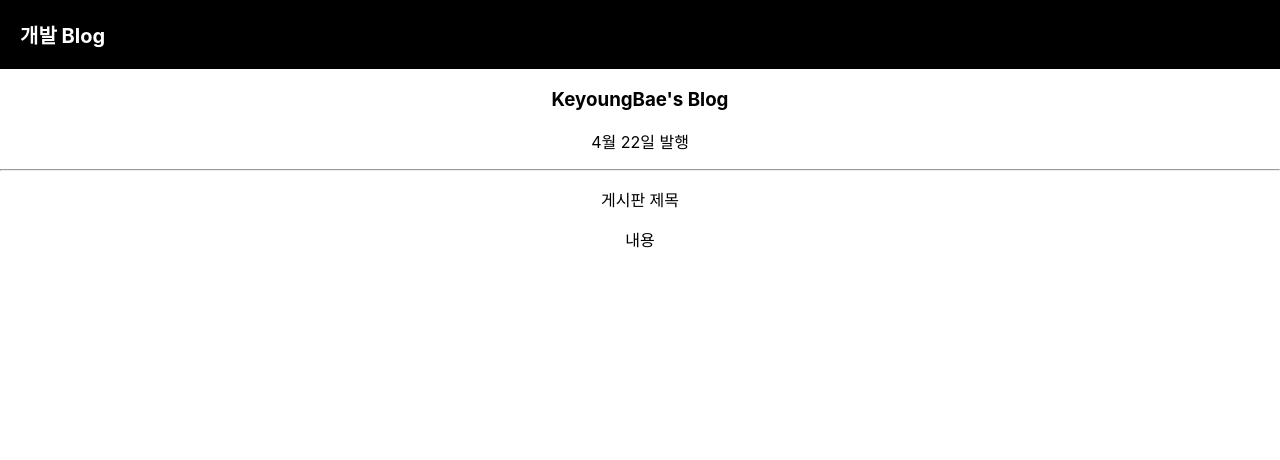
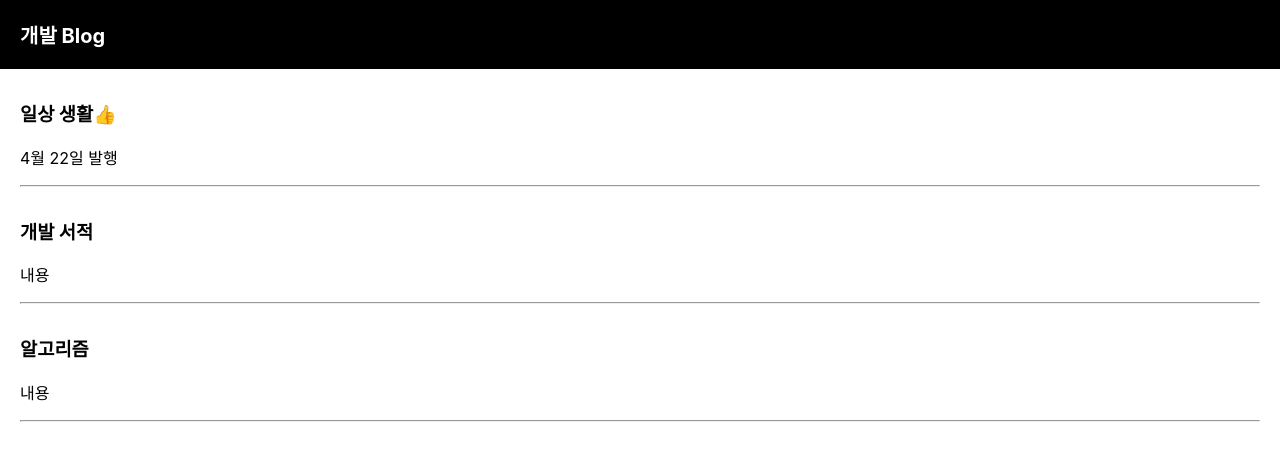
Before and after one commit to rudqo14/practiceReact, a React (Create React App) app: page / in a window 1280 px wide. Shown: the top 460 px of the page. Built offline with nearby package versions, Linux system fonts and the light colour scheme.

Commit message:
Add: LikeBtn을 눌러 숫자변경

```diff
--- a/src/App.js
+++ b/src/App.js
@@ -1,26 +1,33 @@
-import React, { useState } from 'react';
-import './App.scss';
+import React, { useState } from "react";
+import "./App.scss";
 
 function App() {
-  let [title] = useState(["KeyoungBae's Blog","나의 블로그"]);
+  let [title] = useState(["일상 생활", "개발 서적", "알고리즘"]);
+  let [like, setLike] = useState(0);
+
+  const likeHandler = () => {
+    setLike(like+1);
+  }
 
   return (
     <div className="App">
-      <div className="black-nav">
+      <div className="blackNav">
         <div>개발 Blog</div>
       </div>
-      <div className="title-list">
-      <h3> { title[0] } </h3>
-      <p>4월 22일 발행</p>
-      <hr/>
+      <div className="boardList">
+        <h3>{title[0]}<span onClick={ ()=> { likeHandler(); } } >👍</span></h3>
+        <p>4월 22일 발행</p>
+        <hr />
       </div>
-      <div>
-        <div className="boardList">
-          <div className="boardTitleContainer">
-            <p className="boardTitle">게시판 제목</p>
-            <p className="boardContent">내용</p>
-          </div>
-        </div>
+      <div className="boardList">
+        <h3>{title[1]}</h3>
+        <p>내용</p>
+        <hr />
+      </div>
+      <div className="boardList">
+        <h3>{title[2]}</h3>
+        <p>내용</p>
+        <hr />
       </div>
     </div>
   );
--- a/src/App.scss
+++ b/src/App.scss
@@ -1,7 +1,7 @@
 .App {
   text-align: center;
 
-  .black-nav {
+  .blackNav {
     width: 100%;
     display: flex;
     background-color: black;
@@ -10,4 +10,10 @@
     font-weight: bold;
     font-size: 20px;
   }
+
+  .boardList {
+    margin-top: 30px;
+    text-align: left;
+    padding: 0 20px 0 20px;
+  }
 }
```
